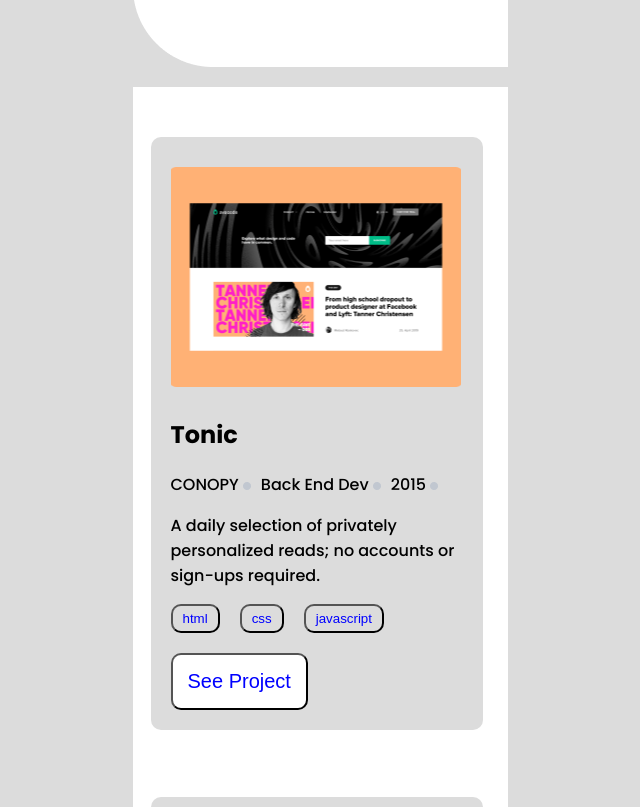
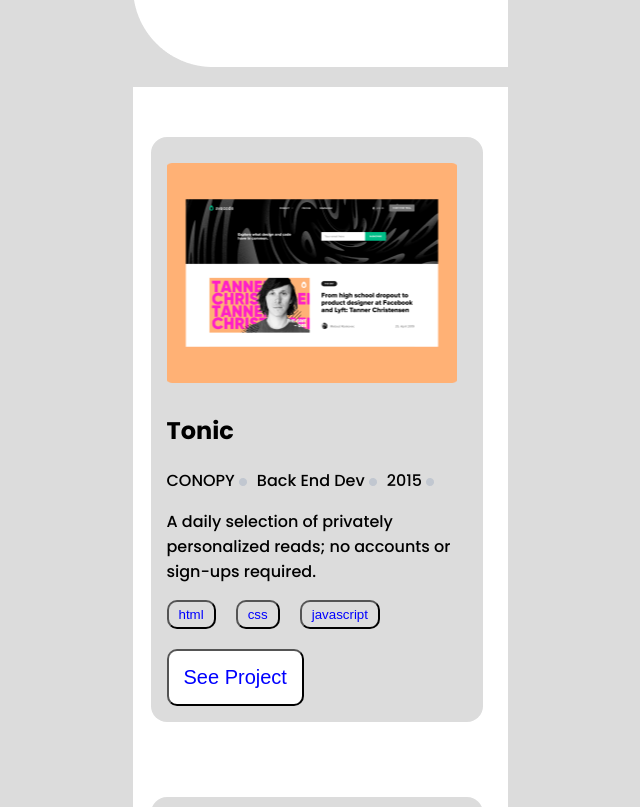
Before and after one commit to Hamdullah-Andar/MyPortfolio, a website: page index.html in a window 1280 px wide. Shown: the part 733-1540 px from the top of the page, without its empty margins (320-960 px from the left). Drawn offline with Linux system fonts and the light colour scheme.

Commit message:
Update CSS file

```diff
--- a/styles.css
+++ b/styles.css
@@ -41,7 +41,6 @@ body {
   width: 20px;
   margin-top: 10px;
   margin-left: 12px;
-  font-family: 'Poppins';
   color: #6070ff;
 }
 
@@ -136,8 +135,8 @@ ul {
 .tonic-container {
   background-color: gainsboro;
   margin: 50px 25px 0 18px;
-  padding: 20px 20px 20px 20px;
-  border-radius: 10px;
+  padding: 16px;
+  border-radius: 16px;
 }
 
 .tonic-title {
```
